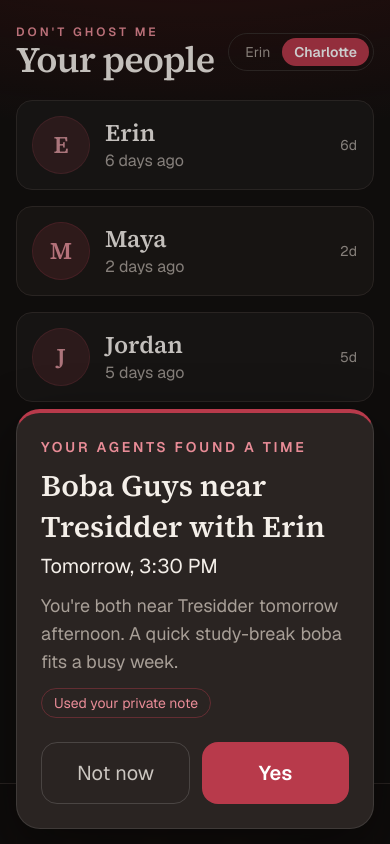
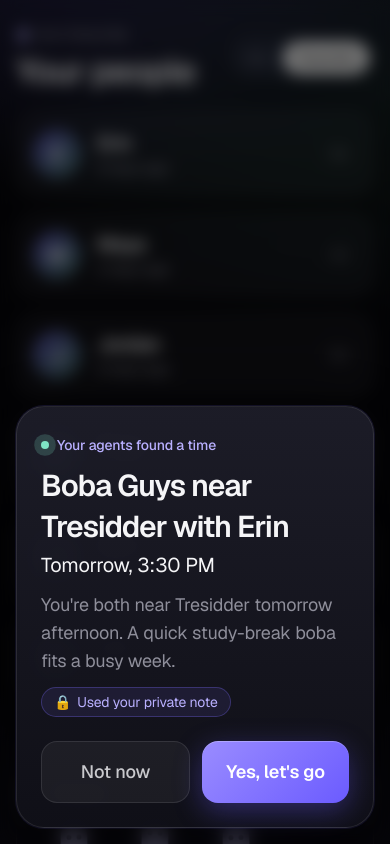
Before and after one commit to erin-at23/dont-ghost-me, a Next.js app in the folder web/: page / in a window 390 px wide. Shown: the top 844 px of the page. Built offline with nearby package versions, Linux system fonts and the light colour scheme.

Commit message:
Dark premium restyle

```diff
--- a/web/src/app/globals.css
+++ b/web/src/app/globals.css
@@ -1,18 +1,19 @@
 @import "tailwindcss";
 
-/* Dark, warm, Stanford-ish: cardinal accent on warm charcoal, sandstone highlights.
-   Halloween colors (pumpkin) are used only for ghosts. */
+/* Don't Ghost Me — dark & premium.
+   Near-black, frosted glass, one font, two soft agent colors (mint = Erin, lavender = Charlotte).
+   Token names are unchanged so every page restyles from here. */
 :root {
-  --background: #13100f;
-  --foreground: #f4efe9;
-  --card: #1d1917;
-  --raised: #2a2422;
-  --line: #342d2a;
-  --muted: #a89f97;
-  --accent: #b83a4b;      /* Stanford cardinal (bright), for fills */
-  --accent-ink: #e98c97;  /* same hue, readable as text on dark */
-  --sandstone: #d2c295;
-  --pumpkin: #f28c28;
+  --background: #07070b;
+  --foreground: #f5f5f7;
+  --card: rgba(255, 255, 255, 0.045);
+  --raised: #14141c;
+  --line: rgba(255, 255, 255, 0.09);
+  --muted: #8e8e9a;
+  --accent: #7c6cff;      /* lavender-violet, fills */
+  --accent-ink: #b9b0ff;  /* readable lavender text */
+  --sandstone: #7fe3c4;   /* mint (Erin's agent) */
+  --pumpkin: #c9c4ff;     /* ghost glow: pale lavender, not orange */
 }
 
 @theme inline {
@@ -26,38 +27,69 @@
   --color-accent-ink: var(--accent-ink);
   --color-sandstone: var(--sandstone);
   --color-pumpkin: var(--pumpkin);
+  /* One typeface everywhere. */
   --font-sans: var(--font-geist-sans);
   --font-mono: var(--font-geist-mono);
-  --font-serif: var(--font-serif-display);
-  --font-spooky: var(--font-spooky-display);
+  --font-serif: var(--font-geist-sans);
+  --font-spooky: var(--font-geist-sans);
 }
 
 html { color-scheme: dark; }
 
 body {
   background:
-    radial-gradient(900px 420px at 50% -160px, rgba(140, 21, 21, 0.35), transparent 70%),
+    radial-gradient(700px 380px at 15% -80px, rgba(124, 108, 255, 0.22), transparent 70%),
+    radial-gradient(600px 360px at 95% 10%, rgba(127, 227, 196, 0.10), transparent 70%),
+    radial-gradient(800px 500px at 50% 120%, rgba(124, 108, 255, 0.10), transparent 70%),
     var(--background);
   background-attachment: fixed;
   color: var(--foreground);
-  font-family: var(--font-geist-sans), system-ui, sans-serif;
-  font-size: 18px;
+  font-family: var(--font-geist-sans), -apple-system, system-ui, sans-serif;
+  font-size: 17px;
+  letter-spacing: -0.01em;
+  -webkit-font-smoothing: antialiased;
 }
 
+/* Headings that used the old serif: tight, confident sans. */
+.font-serif, .font-spooky { font-family: var(--font-geist-sans), -apple-system, system-ui, sans-serif !important; letter-spacing: -0.035em; }
+
+/* Frosted glass for every card. */
+.bg-card {
+  backdrop-filter: blur(18px) saturate(140%);
+  -webkit-backdrop-filter: blur(18px) saturate(140%);
+  box-shadow: inset 0 1px 0 rgba(255, 255, 255, 0.06), 0 10px 30px rgba(0, 0, 0, 0.25);
+}
+.bg-raised {
+  background: linear-gradient(180deg, rgba(30, 30, 42, 0.92), rgba(16, 16, 24, 0.96));
+  backdrop-filter: blur(24px);
+  -webkit-backdrop-filter: blur(24px);
+}
+
+/* Primary buttons and filled accents: soft gradient + glow. */
+.bg-accent {
+  background-image: linear-gradient(135deg, #9a8cff 0%, #6b5bff 100%);
+  box-shadow: 0 8px 28px rgba(107, 91, 255, 0.35), inset 0 1px 0 rgba(255, 255, 255, 0.25);
+}
+button { transition: transform 0.15s ease, opacity 0.2s ease, box-shadow 0.2s ease; }
+button:active:not(:disabled) { transform: scale(0.97); }
+
+input, textarea { outline: none; }
+input:focus, textarea:focus { border-color: rgba(185, 176, 255, 0.5); box-shadow: 0 0 0 4px rgba(124, 108, 255, 0.15); }
+
 @keyframes rise-in {
-  from { opacity: 0; transform: translateY(8px) scale(0.96); }
-  to { opacity: 1; transform: none; }
+  from { opacity: 0; transform: translateY(10px) scale(0.98); filter: blur(4px); }
+  to { opacity: 1; transform: none; filter: none; }
 }
-.rise-in { animation: rise-in 0.35s ease-out both; }
+.rise-in { animation: rise-in 0.45s cubic-bezier(0.2, 0.8, 0.2, 1) both; }
 
-/* Ghosts: drift and wobble, with a pumpkin glow. */
+/* Ghosts: slow drift, pale glow. */
 @keyframes haunt {
-  0%, 100% { transform: translateY(0) rotate(-3deg); }
-  50% { transform: translateY(-6px) rotate(3deg); }
+  0%, 100% { transform: translateY(0) rotate(-2deg); }
+  50% { transform: translateY(-5px) rotate(2deg); }
 }
-.haunt { animation: haunt 3.2s ease-in-out infinite; }
-.ghost-glow { filter: drop-shadow(0 0 10px rgba(242, 140, 40, 0.55)); }
-.spooky-text { text-shadow: 0 0 8px rgba(242, 140, 40, 0.6); }
+.haunt { animation: haunt 4s ease-in-out infinite; }
+.ghost-glow { filter: drop-shadow(0 0 12px rgba(201, 196, 255, 0.45)); }
+.spooky-text { text-shadow: none; }
 
 @keyframes blink {
   0%, 80%, 100% { opacity: 0.2; }
@@ -66,3 +98,9 @@ body {
 .dot { animation: blink 1.2s infinite both; }
 .dot:nth-child(2) { animation-delay: 0.2s; }
 .dot:nth-child(3) { animation-delay: 0.4s; }
+
+@keyframes live-pulse {
+  0% { box-shadow: 0 0 0 0 rgba(127, 227, 196, 0.6); }
+  100% { box-shadow: 0 0 0 10px rgba(127, 227, 196, 0); }
+}
+.live-dot { animation: live-pulse 1.6s ease-out infinite; }
--- a/web/src/app/page.tsx
+++ b/web/src/app/page.tsx
@@ -19,12 +19,12 @@ export default function Home() {
     <Shell title="Your people" offline={offline}>
       {p?.status === "accepted" && <BriefCard state={s} proposal={p} />}
       {p?.status === "pending" && p.myResponse === "yes" && (
-        <div className="rise-in rounded-2xl border border-line bg-card p-4 text-lg">
+        <div className="rise-in rounded-3xl border border-line bg-card p-4 text-lg">
           You&apos;re in for <span className="text-accent-ink">{p.place}</span>. We&apos;ll confirm once it&apos;s set.
         </div>
       )}
       {s.nudge && !p && (
-        <div className="rise-in rounded-2xl border border-accent/40 p-4 text-lg text-accent-ink">{s.nudge}</div>
+        <div className="rise-in rounded-3xl border border-accent/30 bg-accent/10 p-4 text-lg text-accent-ink">{s.nudge}</div>
       )}
 
       <PersonCard
@@ -38,8 +38,8 @@ export default function Home() {
       ))}
 
       {ghosts.length > 0 && (
-        <section className="mt-4 rounded-3xl border border-pumpkin/20 bg-[radial-gradient(circle_at_50%_0%,rgba(242,140,40,0.12),transparent_70%)] p-4">
-          <h2 className="spooky-text font-spooky text-3xl tracking-wide text-pumpkin">Fading away</h2>
+        <section className="mt-4 rounded-3xl border border-line bg-[radial-gradient(circle_at_50%_0%,rgba(124,108,255,0.14),transparent_70%)] p-5">
+          <h2 className="text-xl font-semibold tracking-tight">Fading away <span className="text-muted font-normal">· {ghosts.length}</span></h2>
           <p className="mb-3 text-sm text-muted">Not seen in over three weeks</p>
           <div className="grid grid-cols-4 gap-2">
             {ghosts.map((g) => (
--- a/web/src/app/voice/page.tsx
+++ b/web/src/app/voice/page.tsx
@@ -79,13 +79,13 @@ export default function Voice() {
       <label className="flex items-center gap-3 text-lg text-muted">
         Where
         <input value={place} onChange={(e) => setPlace(e.target.value)}
-          className="flex-1 rounded-xl border border-line bg-card px-3 py-2 text-foreground" />
+          className="flex-1 rounded-2xl border border-line bg-card px-4 py-2.5 text-foreground" />
       </label>
 
       {!typing ? (
         <div className="flex flex-col items-center gap-4 py-4">
           <button onClick={phase === "listening" ? stop : start} disabled={busy}
-            className={`h-40 w-40 rounded-full text-2xl font-semibold transition-all ${phase === "listening" ? "scale-105 bg-accent text-white animate-pulse" : "border-2 border-accent text-accent-ink"} disabled:opacity-40`}>
+            className={`h-40 w-40 rounded-full text-xl font-semibold transition-all ${phase === "listening" ? "scale-105 bg-accent text-white animate-pulse" : "border border-white/15 bg-card text-foreground shadow-[0_0_60px_rgba(124,108,255,0.25)]"} disabled:opacity-40`}>
             {phase === "listening" ? "Stop" : "Record"}
           </button>
           <p className="text-xl">{status}</p>
--- a/web/src/components/WantsClose.tsx
+++ b/web/src/components/WantsClose.tsx
@@ -14,12 +14,12 @@ export function WantsClose({ state, onChange }: { state: StateView; onChange: ()
   };
   return (
     <button onClick={toggle} disabled={busy}
-      className="flex items-center justify-between rounded-2xl border border-line bg-card p-4 text-left">
+      className="flex items-center justify-between rounded-3xl border border-line bg-card p-4 text-left">
       <span>
         <span className="block text-lg">Want to stay close</span>
         <span className="block text-sm text-muted">Only you can see this</span>
       </span>
-      <span className={`flex h-8 w-14 items-center rounded-full p-1 transition-colors ${on ? "bg-accent" : "bg-line"}`}>
+      <span className={`flex h-8 w-14 items-center rounded-full p-1 transition-colors ${on ? "bg-accent" : "bg-white/10"}`}>
         <span className={`h-6 w-6 rounded-full bg-white transition-transform ${on ? "translate-x-6" : ""}`} />
       </span>
     </button>
--- a/web/src/components/ui.tsx
+++ b/web/src/components/ui.tsx
@@ -38,21 +38,23 @@ export function Shell({ title, children, offline }: { title: string; children: R
   return (
     <div className="mx-auto flex min-h-screen w-full max-w-md flex-col px-4 pb-28 pt-6">
       <header className="mb-5 flex items-center justify-between gap-3">
-        <div>
-          <p className="text-xs font-semibold uppercase tracking-[0.25em] text-accent-ink">Don&apos;t Ghost Me</p>
-          <h1 className="font-serif text-4xl font-semibold tracking-tight">{title}</h1>
+        <div className="min-w-0">
+          <p className="mb-1 inline-flex items-center gap-1.5 text-[13px] font-medium text-muted">
+            <GhostIcon className="h-3.5 w-3.5 text-accent-ink" /> Don&apos;t Ghost Me
+          </p>
+          <h1 className="truncate font-serif text-[34px] font-semibold leading-tight">{title}</h1>
         </div>
-        <div className="flex rounded-full border border-line p-1 text-sm">
+        <div className="flex shrink-0 rounded-full border border-line bg-card p-1 text-sm">
           {(["erin", "partner"] as const).map((u) => (
             <Link key={u} href={swap(u)} replace
-              className={`rounded-full px-3 py-1 ${me === u ? "bg-accent text-white font-semibold" : "text-muted"}`}>
+              className={`rounded-full px-3 py-1.5 transition-colors ${me === u ? "bg-white text-black font-semibold" : "text-muted hover:text-foreground"}`}>
               {NAMES[u]}
             </Link>
           ))}
         </div>
       </header>
       {offline && (
-        <div className="mb-3 rounded-xl border border-line px-3 py-2 text-sm text-muted">Reconnecting...</div>
+        <div className="mb-3 rounded-2xl border border-line bg-card px-4 py-2 text-sm text-muted">Reconnecting…</div>
       )}
       <main className="flex flex-1 flex-col gap-4">{children}</main>
       <Nav />
@@ -69,11 +71,11 @@ function Nav() {
     { path: "/connect", label: "Connect" },
   ];
   return (
-    <nav className="fixed inset-x-0 bottom-0 border-t border-line bg-background/90 backdrop-blur">
-      <div className="mx-auto flex max-w-md">
+    <nav className="fixed inset-x-0 bottom-5 z-40 px-4">
+      <div className="mx-auto flex max-w-sm gap-1 rounded-full border border-line bg-[rgba(20,20,28,0.75)] p-1.5 shadow-[0_20px_50px_rgba(0,0,0,0.5)] backdrop-blur-xl">
         {items.map((it) => (
           <Link key={it.path} href={href(it.path)}
-            className={`flex-1 py-4 text-center text-lg ${path === it.path ? "text-accent-ink font-semibold" : "text-muted"}`}>
+            className={`flex-1 rounded-full py-3 text-center text-[15px] font-medium transition-colors ${path === it.path ? "bg-white/10 text-foreground" : "text-muted hover:text-foreground"}`}>
             {it.label}
           </Link>
         ))}
@@ -89,27 +91,27 @@ export function PersonCard({ name, days, subtitle, link }: { name: string; days:
     return (
       <Link href={href(link)} className="rise-in flex flex-col items-center gap-1 rounded-2xl p-2"
         style={{ opacity: Math.max(0.45, 0.95 - (days - GHOST_DAYS) / 80) }}>
-        <span className="haunt ghost-glow text-foreground/90" style={{ animationDelay: `${(name.length % 5) * 0.4}s` }}>
-          <GhostIcon className="h-12 w-12" />
+        <span className="haunt ghost-glow text-pumpkin/90" style={{ animationDelay: `${(name.length % 5) * 0.4}s` }}>
+          <GhostIcon className="h-10 w-10" />
         </span>
-        <span className="spooky-text font-spooky text-lg tracking-wide text-pumpkin">{name.split(" ")[0]}</span>
-        <span className="text-xs text-muted">{days} days</span>
+        <span className="text-sm font-medium text-foreground/80">{name.split(" ")[0]}</span>
+        <span className="text-xs text-muted">{days}d</span>
       </Link>
     );
   }
   const fade = 1 - (days / GHOST_DAYS) * 0.55;
   return (
     <Link href={href(link)}
-      className="rise-in flex items-center gap-4 rounded-2xl border border-line bg-card p-4 transition-all duration-700"
+      className="rise-in flex items-center gap-4 rounded-3xl border border-line bg-card p-4 transition-all duration-700 hover:border-white/20"
       style={{ opacity: fade, filter: `grayscale(${Math.min(1, days / GHOST_DAYS)})` }}>
-      <div className="flex h-14 w-14 shrink-0 items-center justify-center rounded-full bg-accent/20 font-serif text-2xl font-semibold text-accent-ink ring-1 ring-accent/40">
+      <div className="flex h-12 w-12 shrink-0 items-center justify-center rounded-full bg-gradient-to-br from-accent/60 to-sandstone/40 text-xl font-semibold text-white ring-1 ring-white/15">
         {name[0]}
       </div>
       <div className="min-w-0 flex-1">
-        <div className="font-serif text-2xl font-semibold">{name}</div>
-        <div className="truncate text-base text-muted">{subtitle ?? daysLabel(days)}</div>
+        <div className="font-serif text-xl font-semibold">{name}</div>
+        <div className="truncate text-[15px] text-muted">{subtitle ?? daysLabel(days)}</div>
       </div>
-      <div className="text-sm text-muted">{days}d</div>
+      <div className="rounded-full border border-line px-2.5 py-1 text-xs tabular-nums text-muted">{days}d</div>
     </Link>
   );
 }
@@ -125,9 +127,9 @@ export function ProposalPopup({ state, onDone }: { state: StateView; onDone: ()
     try { await post("/api/respond", { as: me, answer: a }); } finally { setBusy(false); onDone(); }
   };
   return (
-    <div className="fixed inset-0 z-50 flex items-end justify-center bg-black/20 p-4 sm:items-center">
-      <div className="rise-in w-full max-w-md rounded-3xl border border-white/10 border-t-4 border-t-accent bg-raised p-6 shadow-[0_20px_60px_rgba(0,0,0,0.45)]">
-        <p className="text-sm font-semibold uppercase tracking-[0.2em] text-accent-ink">Your agents found a time</p>
+    <div className="fixed inset-0 z-50 flex items-end justify-center bg-black/50 p-4 backdrop-blur-sm sm:items-center">
+      <div className="rise-in w-full max-w-md rounded-[28px] border border-white/10 bg-raised p-6 shadow-[0_30px_80px_rgba(0,0,0,0.6),0_0_0_1px_rgba(124,108,255,0.15)]">
+        <p className="inline-flex items-center gap-2 text-sm font-medium text-accent-ink"><span className="live-dot h-2 w-2 rounded-full bg-sandstone" />Your agents found a time</p>
         <h2 className="mt-2 font-serif text-3xl font-semibold leading-snug">
           {p.place} with {state.other.name}
         </h2>
@@ -136,9 +138,9 @@ export function ProposalPopup({ state, onDone }: { state: StateView; onDone: ()
         {p.usedMyPrivateNote && <PrivateNoteBadge />}
         <div className="mt-6 flex gap-3">
           <button disabled={busy} onClick={() => answer("no")}
-            className="flex-1 rounded-2xl border border-white/15 py-4 text-xl text-foreground/80">Not now</button>
+            className="flex-1 rounded-2xl border border-white/10 bg-white/5 py-4 text-lg font-medium text-foreground/80">Not now</button>
           <button disabled={busy} onClick={() => answer("yes")}
-            className="flex-1 rounded-2xl bg-accent py-4 text-xl font-semibold text-white">Yes</button>
+            className="flex-1 rounded-2xl bg-accent py-4 text-lg font-semibold text-white">Yes, let&apos;s go</button>
         </div>
       </div>
     </div>
@@ -147,8 +149,8 @@ export function ProposalPopup({ state, onDone }: { state: StateView; onDone: ()
 
 export function PrivateNoteBadge() {
   return (
-    <span className="mt-3 inline-block rounded-full border border-accent/40 px-3 py-1 text-sm text-accent-ink">
-      Used your private note
+    <span className="mt-3 inline-flex items-center gap-1.5 rounded-full border border-accent/30 bg-accent/10 px-3 py-1 text-sm text-accent-ink">
+      <span aria-hidden>🔒</span> Used your private note
     </span>
   );
 }
@@ -165,8 +167,8 @@ export function BriefCard({ state, proposal }: { state: StateView; proposal: Pro
     return () => { alive = false; };
   }, [me, state.other.id, proposal.id]);
   return (
-    <div className="rise-in rounded-3xl border border-accent/50 bg-gradient-to-br from-accent/25 to-card p-5">
-      <p className="text-sm font-semibold uppercase tracking-[0.2em] text-accent-ink">It&apos;s on</p>
+    <div className="rise-in rounded-3xl border border-white/10 bg-gradient-to-br from-accent/30 via-accent/10 to-sandstone/10 p-5 shadow-[0_20px_60px_rgba(107,91,255,0.2)]">
+      <p className="text-sm font-medium text-sandstone">It&apos;s on ✓</p>
       <h2 className="mt-1 font-serif text-3xl font-semibold">{state.other.name} · {proposal.place}</h2>
       <p className="text-xl">{fmtWhen(proposal.at)}</p>
       {proposal.usedMyPrivateNote && <PrivateNoteBadge />}
@@ -177,7 +179,7 @@ export function BriefCard({ state, proposal }: { state: StateView; proposal: Pro
 
 export function Chip({ children, i = 0 }: { children: ReactNode; i?: number }) {
   return (
-    <span className="rise-in inline-block rounded-full border border-line bg-card px-3 py-1.5 text-base"
+    <span className="rise-in inline-block rounded-full border border-line bg-white/5 px-3 py-1.5 text-[15px]"
       style={{ animationDelay: `${i * 80}ms` }}>
       {children}
     </span>
```
Also changed, not shown: web/src/app/agents/page.tsx (+4 -4 lines), web/src/app/layout.tsx (+3 -5 lines).
